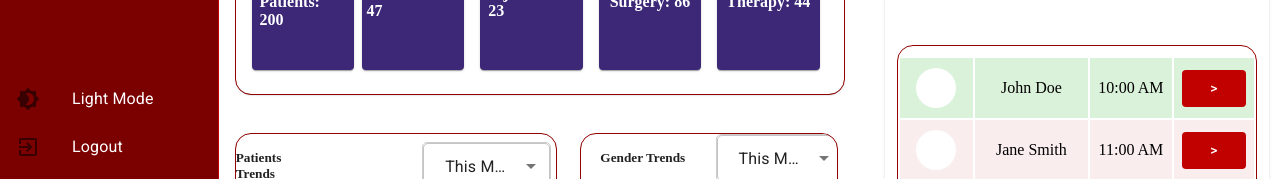
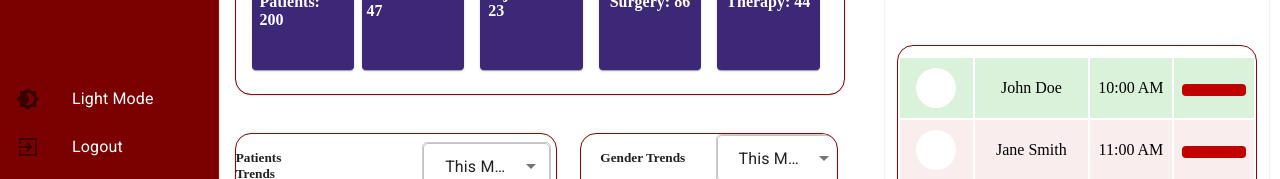
Before and after one commit to Equity-Afya/client-frontend, a React (Vite) app: page /doctors-dashboard in a window 1280 px wide. Shown: the part 621-800 px from the top of the page. Built offline with nearby package versions, Linux system fonts and the light colour scheme; no server answers.

Commit message:
local changes

```diff
--- a/src/components/DoctorsDashboard/Appointment.jsx
+++ b/src/components/DoctorsDashboard/Appointment.jsx
@@ -57,7 +57,7 @@ const Appointment = () => {
                 <td>{row.name}</td>
                 <td>{row.time}</td>
                 <td>
-                  <Button style={{ backgroundColor: '#c00100', color: '#fff' }}>></Button>
+                  <Button style={{ backgroundColor: '#c00100', color: '#fff' }}></Button>
                 </td>
               </tr>
             ))}
```
